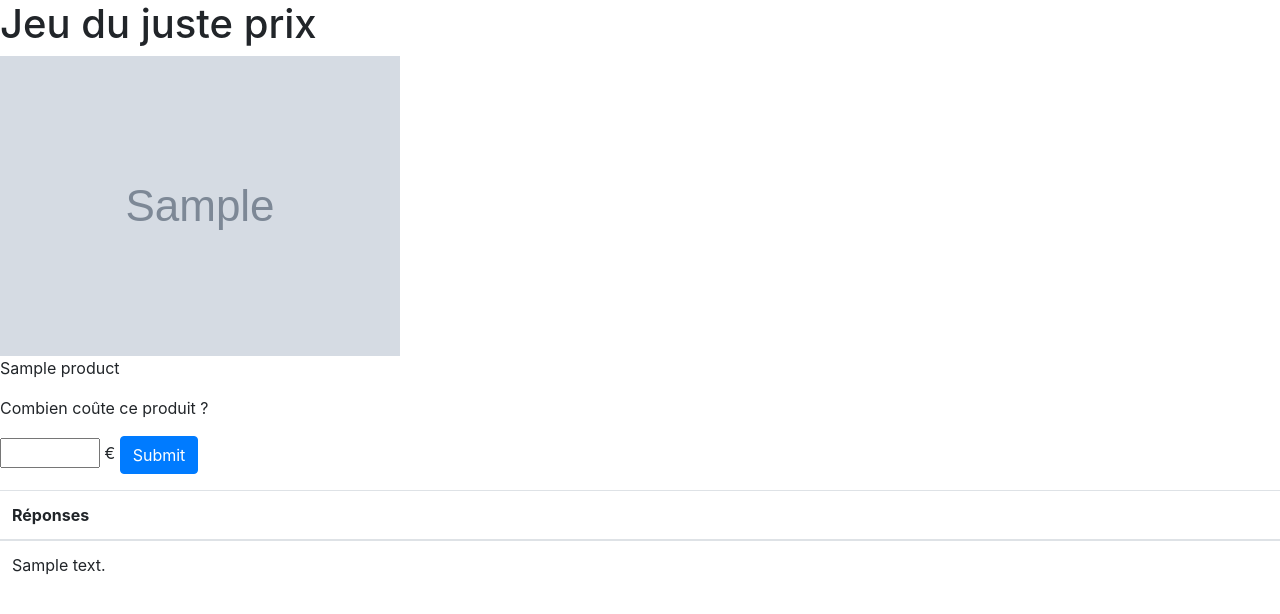
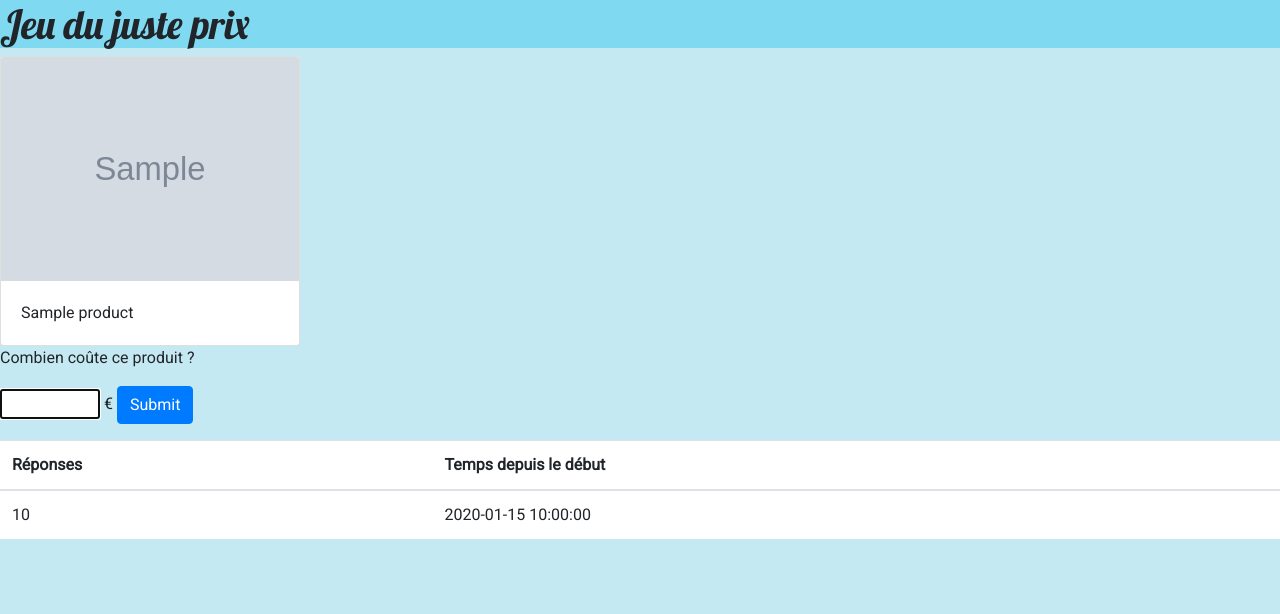
Before and after one commit to Meylea/projet_juste_prix, a Flask app: template templates/index.html in a window 1280 px wide. Shown: the top 614 px of the page. Run offline with Flask 2, Linux system fonts and the light colour scheme; the template is opened without the code that fills it: most values are stand-ins (such as "Sample title", 1, 10 or a date in 2020); grey boxes marked "Sample" are stand-in pictures; some libraries are stand-ins or nearby versions.

Commit message:
style upgrade, answer checked (2 digits after comma max), time added for each try

```diff
--- a/main.py
+++ b/main.py
@@ -1,4 +1,6 @@
 # -- coding: utf-8 --
+import re
+
 import requests
 import json
 import random
@@ -7,19 +9,25 @@ from timeit import default_timer as timer
 
 app = Flask(__name__)
 app.secret_key = '\xec\xdf\xa1\x19\xf7\x82\xb3\x81\x1b\xbeb\n"\x99\xc6.'
+answers = []
 
 
 @app.route('/', methods=['GET', 'POST'])
 def init_game():
+    global answers
     if request.method == 'GET':
         url = 'https://api.cdiscount.com/OpenApi/json/Search'
         payload = {
             "ApiKey": "ce1e0c0e-1591-41b4-bf55-ffb0b1264900",
             "SearchRequest": {
-                "Keyword": "tablette",
+                "Keyword": "electronique",
                 "SortBy": "",
                 "Pagination": {"ItemsPerPage": 10, "PageNumber": random.randrange(0, 9)},
-                "Filters": {"Price": {"Min": 0, "Max": 0}, "Navigation": "", "IncludeMarketPlace": False, "Condition": None}
+                "Filters": {
+                    "Price": {"Min": 0, "Max": 0},
+                    "Navigation": "",
+                    "IncludeMarketPlace": False,
+                    "Condition": None}
             }
         }
         r = requests.post(url, data=json.dumps(payload))
@@ -38,33 +46,37 @@ def init_game():
     else:
         if session['first_guess']:
             session['first_guess'] = False
+            session['game_ended'] = False
             session['start'] = timer()
-            session['answers'] = []
+            answers = []
         answer = request.form['answer']
         answer = answer.replace(',', '.')
         try:
+            assert re.match('^[0-9]+[.]?[0-9]{,2}$', answer)
             answer = float(answer)
-        except ValueError:
+        except (AssertionError, ValueError):
             return render_template(
                 'index.html',
-                error="Veuillez entrer une valeur numérique avec maximum deux chiffres derrière la virgule !",
+                error="Veuillez entrer une valeur numérique postitive avec maximum deux chiffres derrière la virgule !",
                 product=session['product']
             )
         message = None
+        stop = timer()
+        time = round(stop - session['start'], 4)
         if answer == session['product']['price']:
-            stop = timer()
-            time = stop - session['start']
             message = f'Vous avez gagné en {time} secondes !'
+            session['game_ended'] = True
         if answer > session['product']['price']:
             message = 'Plus bas !'
         if answer < session['product']['price']:
             message = 'Plus haut !'
-        session['answers'].append("answer")
+        answers.insert(0, {'price': round(answer, 2), 'time': time})
         return render_template(
             'index.html',
             product=session['product'],
             message=message,
-            answers=session['answers']
+            answers=answers,
+            game_ended=session['game_ended']
         )
 
 
--- a/static/styles/style.css
+++ b/static/styles/style.css
@@ -5,5 +5,26 @@
 
 body
 {
-    text_align: center;
+    background-color: #C5E9F2;
+    font-family: 'Roboto', sans-serif;
 }
+
+header
+{
+    background-color: #7FDAF1;
+}
+
+h1
+{
+    font-family: 'Lobster', cursive;
+}
+
+.card
+{
+    width: 300px;
+}
+
+table
+{
+    background-color: white;
+}
--- a/templates/index.html
+++ b/templates/index.html
@@ -3,6 +3,7 @@
 <head>
     <title>Test</title>
     <link rel="stylesheet" href="https://stackpath.bootstrapcdn.com/bootstrap/4.5.0/css/bootstrap.min.css" integrity="sha384-9aIt2nRpC12Uk9gS9baDl411NQApFmC26EwAOH8WgZl5MYYxFfc+NcPb1dKGj7Sk" crossorigin="anonymous">
+    <link href="https://fonts.googleapis.com/css2?family=Lobster&family=Roboto&display=swap" rel="stylesheet">
     <link rel="stylesheet" href={{ url_for('static', filename='styles/style.css') }} />
 </head>
 <body>
@@ -10,30 +11,33 @@
     <h1>Jeu du juste prix</h1>
 </header>
 <div id="game">
-    <div id="product">
-        <img src="{{ product['image'] }}" />
-        <div>
-            <p>{{ product['name'] }}</p>
+    <div id="product" class="card">
+        <img src="{{ product['image'] }}" class="card-img-top"/>
+        <div class="card-body">
+            <p class="card-text">{{ product['name'] }}</p>
         </div>
     </div>
     <form action="/" method="POST">
             <p>Combien coûte ce produit ?<p>
-            <input type="text" id="answer" name="answer"> €
-            <input type="submit" class="btn btn-primary">
+            <input type="text" id="answer" name="answer" autofocus> €
+            {% if not game_ended %}<input type="submit" class="btn btn-primary">{% endif %}
+            {% if game_ended %}<a href="/" class="btn btn-primary">Rejouer</a>{% endif %}
     </form>
     {% if error %}<div class="alert alert-danger">{{ error }}</div>{% endif %}
     <div id="result">{{ message }}</div>
+
     {% if answers %}
     <div>
         <table class="table">
             <thead>
                 <tr>
                     <th scope="col">Réponses</th>
+                    <th scope="col">Temps depuis le début</th>
                 </tr>
             </thead>
             <tbody>
                 {% for answer in answers %}
-                <tr><td>{{ answer }}</td></tr>
+                <tr><td>{{ answer['price'] }}</td><td>{{ answer['time'] }}</td></tr>
                 {% endfor %}
             </tbody>
         </table>
```
